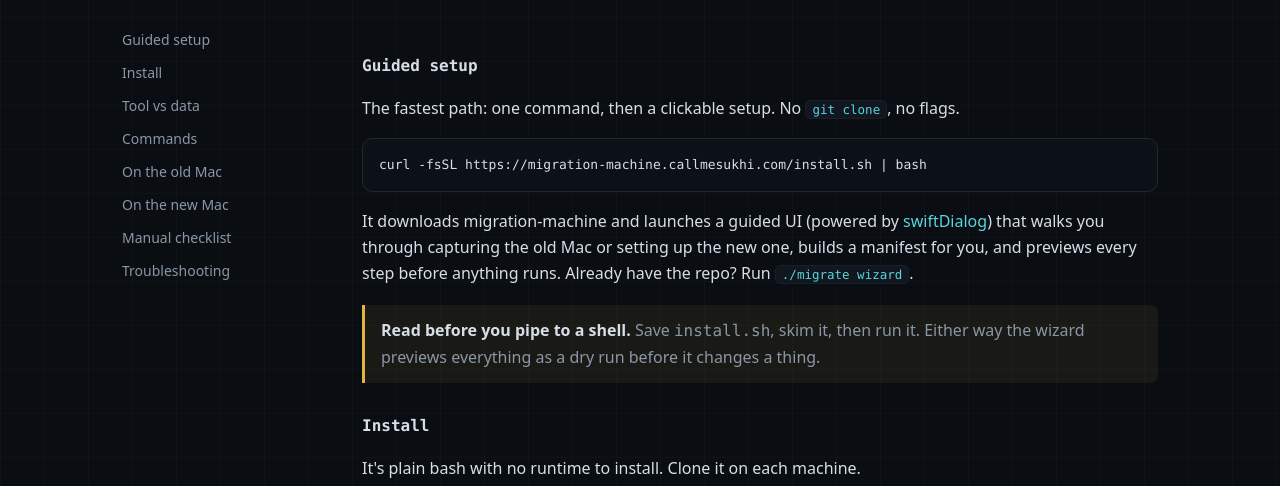
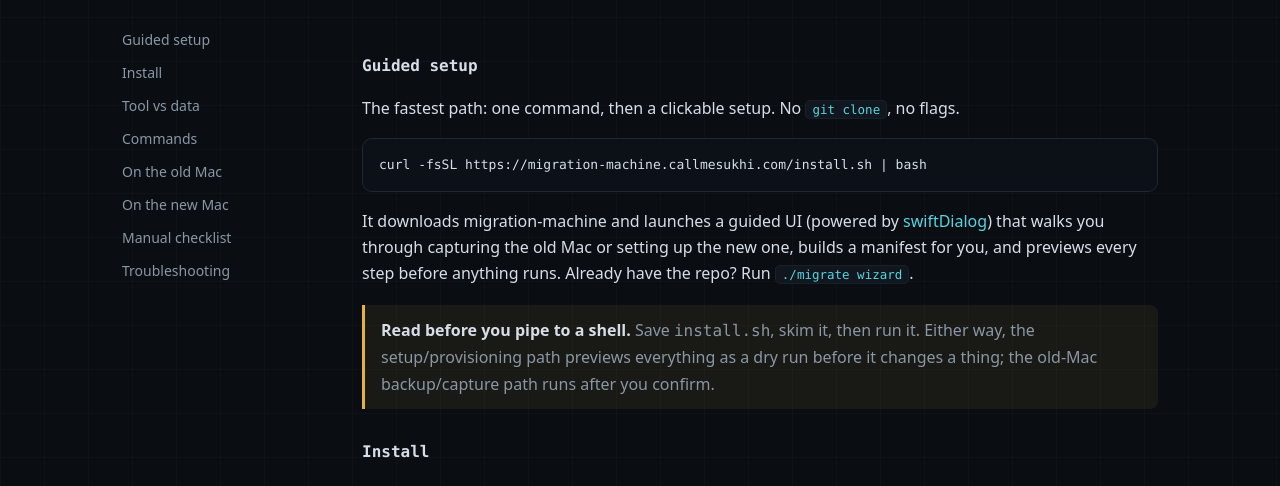
Before and after one commit to callmesukhi/migration-machine, a plain HTML site: page site/docs.html in a window 1280 px wide. Shown: the part 247-733 px from the top of the page. Drawn offline with Linux system fonts and the light colour scheme.

Commit message:
Potential fix for pull request finding
Co-authored-by: Copilot Autofix powered by AI <175728472+Copilot@users.noreply.github.com>
Signed-off-by: Sukhmander Singh <callmesukhi@github.com>

```diff
--- a/site/docs.html
+++ b/site/docs.html
@@ -49,7 +49,7 @@
             <pre class="block"><code>curl -fsSL https://migration-machine.callmesukhi.com/install.sh | bash</code></pre>
           </div>
           <p>It downloads migration-machine and launches a guided UI (powered by <a href="https://github.com/swiftDialog/swiftDialog" target="_blank" rel="noopener">swiftDialog</a>) that walks you through capturing the old Mac or setting up the new one, builds a manifest for you, and previews every step before anything runs. Already have the repo? Run <code>./migrate wizard</code>.</p>
-          <div class="callout"><b>Read before you pipe to a shell.</b> Save <code>install.sh</code>, skim it, then run it. Either way the wizard previews everything as a dry run before it changes a thing.</div>
+          <div class="callout"><b>Read before you pipe to a shell.</b> Save <code>install.sh</code>, skim it, then run it. Either way, the setup/provisioning path previews everything as a dry run before it changes a thing; the old-Mac backup/capture path runs after you confirm.</div>
 
           <h3 id="install">Install</h3>
           <p>It's plain bash with no runtime to install. Clone it on each machine.</p>
```
